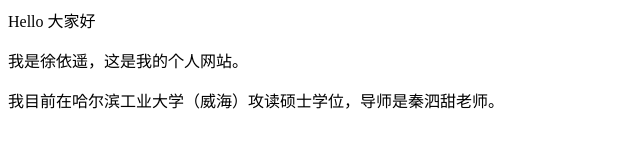
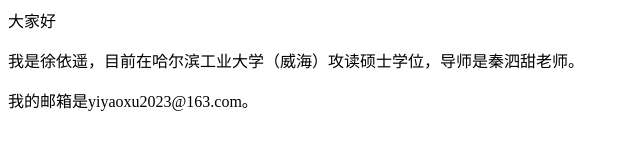
Before and after one commit to 1yaoxu1/yiyao.github.io, a plain HTML site: page index.html in a window 1280 px wide. Shown: the whole page, without its empty margins (0-640 px from the left). Drawn offline with Linux system fonts and the light colour scheme.

Commit message:
Update index.html

```diff
--- a/index.html
+++ b/index.html
@@ -1,3 +1,3 @@
-<p>Hello 大家好</p>
-<p>我是徐依遥，这是我的个人网站。 </p>
-<p>我目前在哈尔滨工业大学（威海）攻读硕士学位，导师是秦泗甜老师。</p>
+<p>大家好</p>
+<p>我是徐依遥，目前在哈尔滨工业大学（威海）攻读硕士学位，导师是秦泗甜老师。 </p>
+<p>我的邮箱是yiyaoxu2023@163.com。</p>
```
